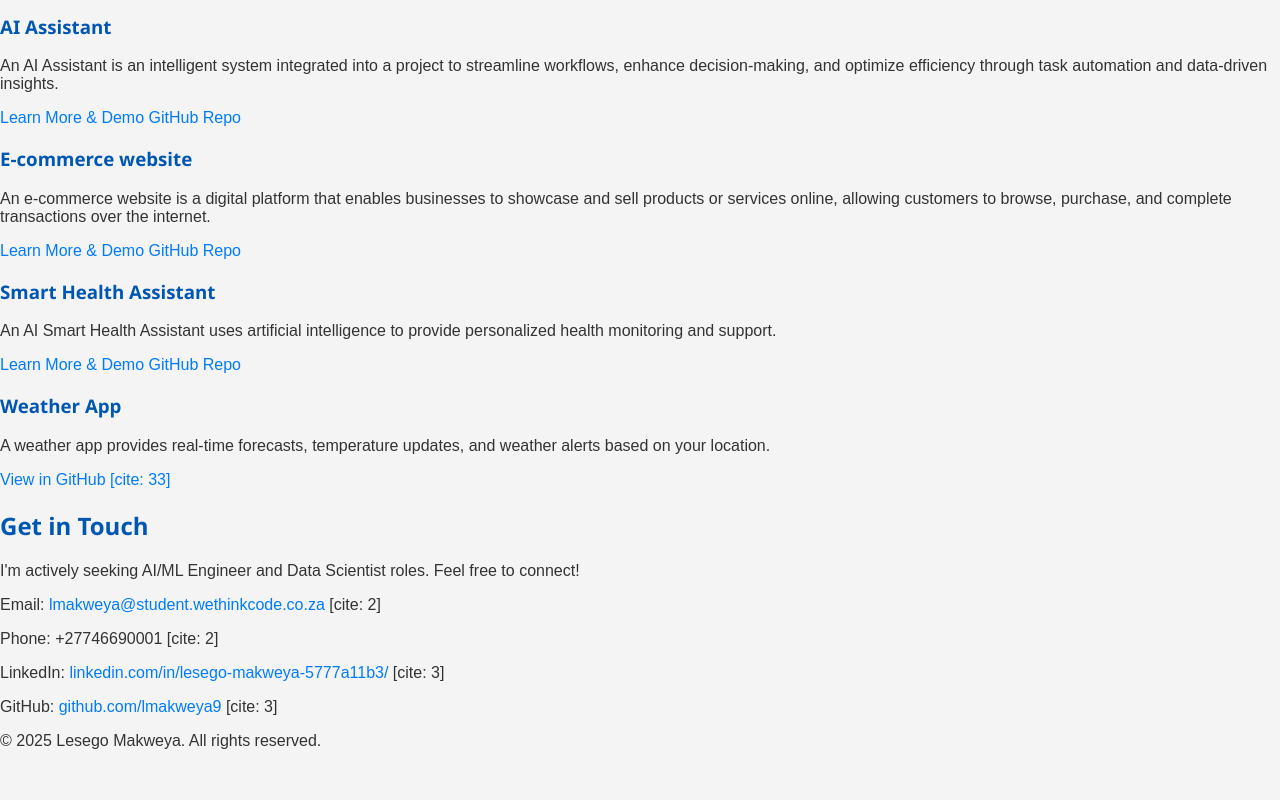
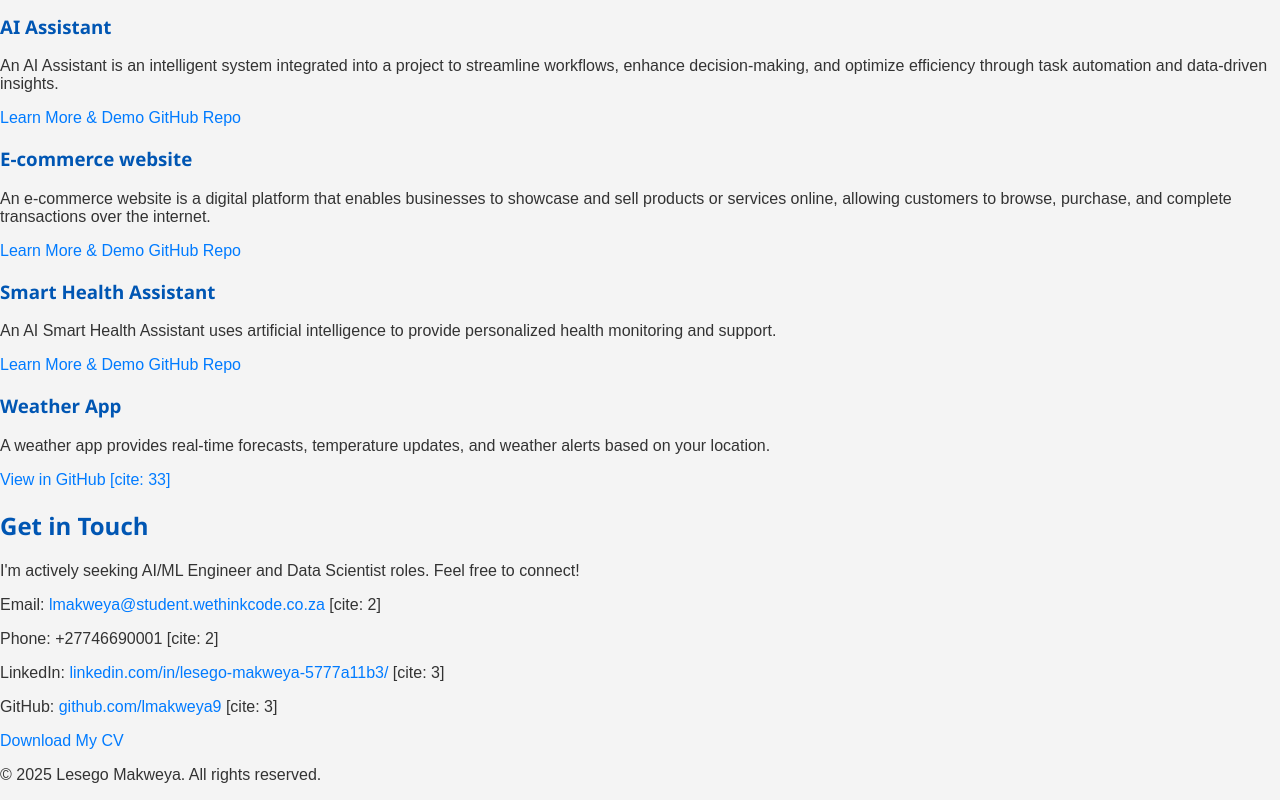
Before and after one commit to lmakweya9/lmakweya.github.io, a plain HTML site: page index.html in a window 1280 px wide. Shown: the part 1477-2277 px from the top of the page. Before the commit the page ends 2243 px from the top, so only its background shows below. Drawn offline with Linux system fonts and the light colour scheme.

Commit message:
Added CV to documents folder and linked it on the portfolio homepage

```diff
--- a/index.html
+++ b/index.html
@@ -137,6 +137,7 @@
             <p>Phone: +27746690001 [cite: 2]</p>
             <p>LinkedIn: <a href="https://www.linkedin.com/in/lesego-makweya-5777a11b3/" target="_blank">linkedin.com/in/lesego-makweya-5777a11b3/</a> [cite: 3]</p>
             <p>GitHub: <a href="https://github.com/lmakweya9" target="_blank">github.com/lmakweya9</a> [cite: 3]</p>
+            <p><a href="documents/Lesego CV.docx" download class="button">Download My CV</a></p>
         </section>
     </main>
 
```
Also changed, not shown: 1 other file.
